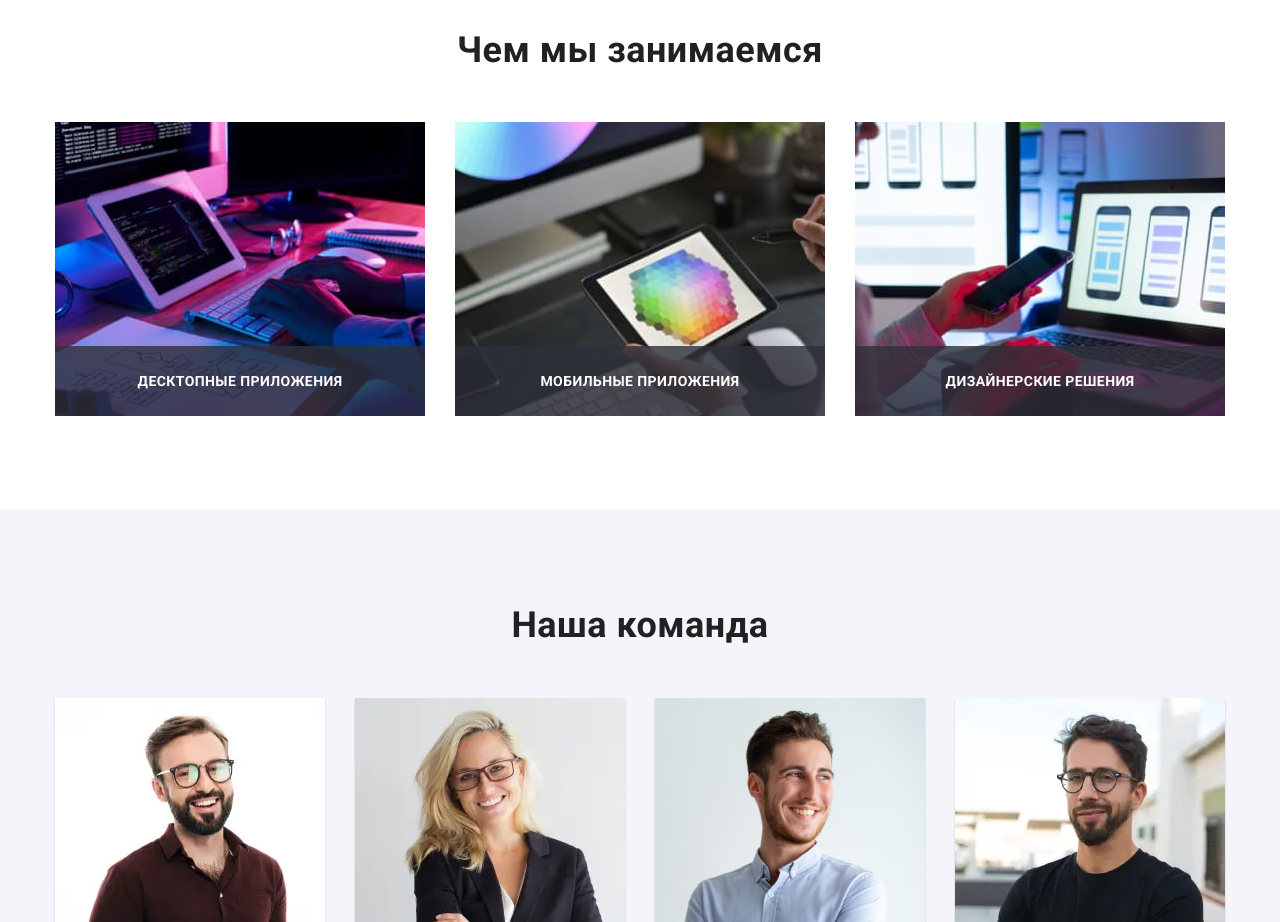
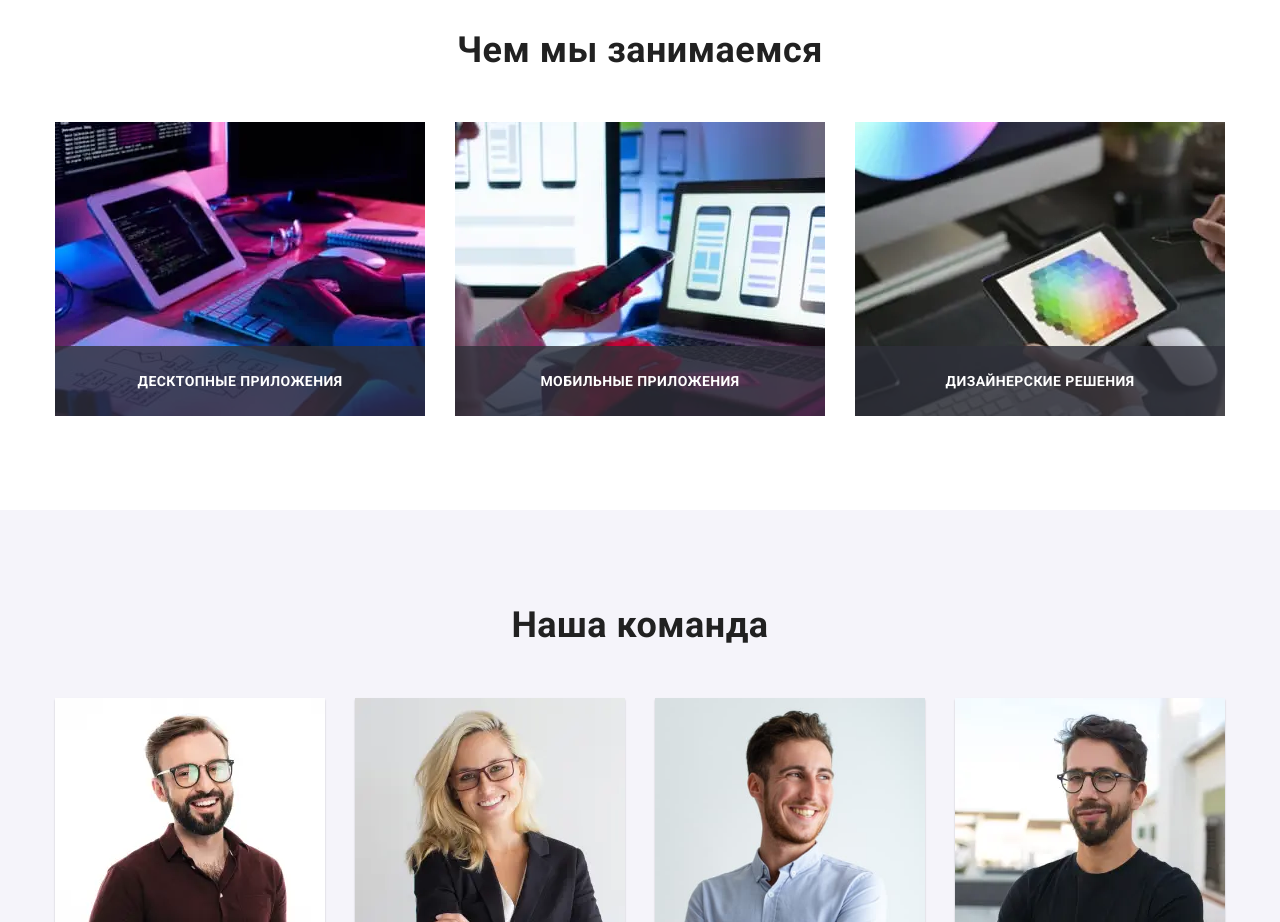
Before and after one commit to boderses/goit-markup-hw-08, a plain HTML site: page index.html in a window 1280 px wide. Shown: the part 1180-2102 px from the top of the page. Drawn offline with nearby package versions, Linux system fonts and the light colour scheme.

Commit message:
add image

```diff
--- a/index.html
+++ b/index.html
@@ -164,27 +164,48 @@
           <h2 class="service__title">Чем мы занимаемся</h2>
           <ul class="service__list list">
             <li class="service__item">
-              <img
-                src="./images/coding.jpg"
-                alt="Верстка сайтов"
-                width="370"
-              />
+              <picture>
+                <source srcset="
+              									                        ./images/products/img-1desktop.webp    1x,
+              									                        ./images/products/img-1desktop@2x.webp 2x
+              									                      " media="(min-width: 1200px)" type="image/webp" />
+                <source srcset="
+              									                        ./images/products/img-1desktop.jpg    1x,
+              									                        ./images/products/img-1desktop@2x.jpg 2x
+              									                      " media="(min-width: 1200px)" />
+
+                <img src="./images/products/img-1desktop.jpg" alt="Десктопные приложения" />
+              </picture>
               <a class="service__description" href="">Десктопные приложения</a>
             </li>
             <li class="service__item">
-              <img
-                src="./images/tablet.jpg"
-                alt="Версия для планшета"
-                width="370"
-              />
+                <picture>
+                  <source srcset="
+                              									                        ./images/products/img-2desktop.webp    1x,
+                              									                        ./images/products/img-2desktop@2x.webp 2x
+                              									                      " media="(min-width: 1200px)" type="image/webp" />
+                  <source srcset="
+                              									                        ./images/products/img-2desktop.jpg    1x,
+                              									                        ./images/products/img-2desktop@2x.jpg 2x
+                              									                      " media="(min-width: 1200px)" />
+
+                  <img src="./images/products/img-2desktop.jpg" alt="Мобильные приложения" />
+                </picture>
               <a class="service__description" href="">Мобильные приложения</a>
             </li>
             <li class="service__item">
-              <img
-                src="./images/phone.jpg"
-                alt="Версия для телефона"
-                width="370"
-              />
+            <picture>
+              <source srcset="
+             ./images/products/img-3desktop.webp    1x,
+             ./images/products/img-3desktop@2x.webp 2x
+              " media="(min-width: 1200px)" type="image/webp" />
+              <source srcset="
+              ./images/products/img-3desktop.jpg    1x,
+              ./images/products/img-3desktop@2x.jpg 2x
+              " media="(min-width: 1200px)" />
+
+              <img src="./images/products/img-3desktop.jpg" alt="Дизайнерские решения" />
+            </picture>
               <a class="service__description" href="">Дизайнерские решения</a>
             </li>
           </ul>
```
Also changed, not shown: sass/layout/_header.scss (+9 -0 lines), images/products/img-1desktop.jpg (renamed from images/coding.jpg), images/products/img-1desktop.webp (added), images/products/img-1desktop@2x.jpg (added), images/products/img-1desktop@2x.webp (added), images/products/img-2desktop.jpg (renamed from images/phone.jpg), images/products/img-2desktop.webp (added), images/products/img-2desktop@2x.jpg (added), images/products/img-2desktop@2x.webp (added), images/products/img-3desktop.jpg (renamed from images/tablet.jpg), images/products/img-3desktop.webp (added), images/products/img-3desktop@2x.jpg (added), images/products/img-3desktop@2x.webp (added).
